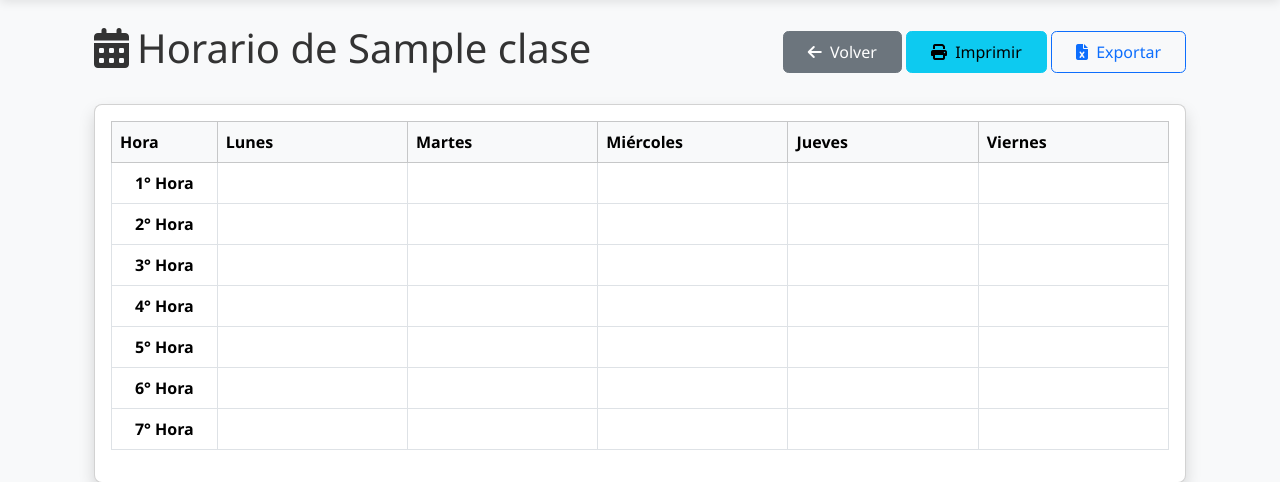
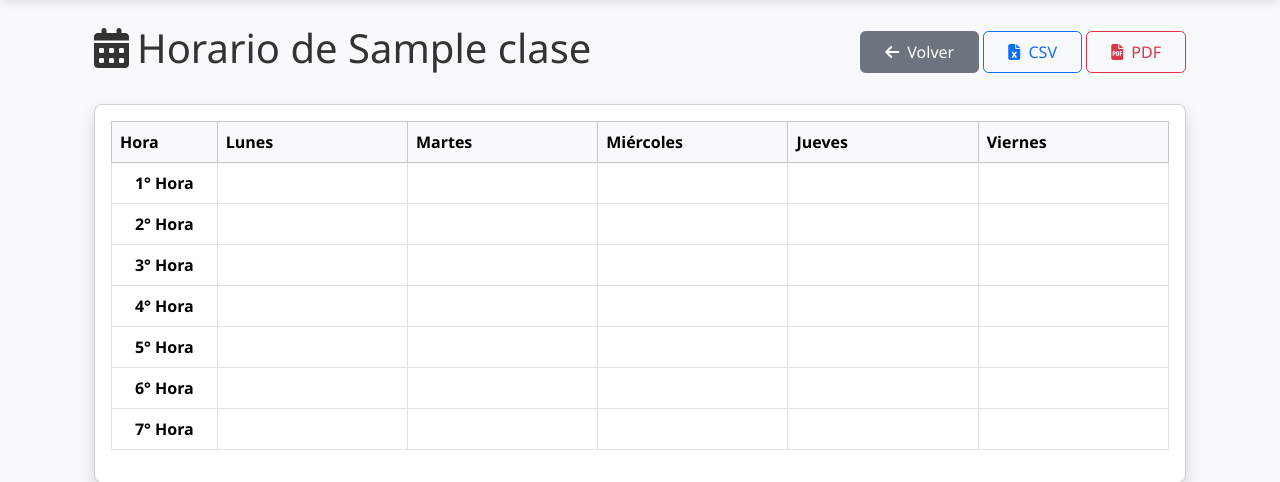
Before and after one commit to Bermudez-A/horario, a Flask app: page /schedules/view/1 in a window 1280 px wide. Shown: the part 56-538 px from the top of the page. Run offline with Flask 3, Linux system fonts and the light colour scheme; a user stored in the database is signed in; tables that the repository leaves empty hold one stand-in row (values such as "Sample post"); lists and menus that the app fills with data are empty; some libraries are stand-ins or nearby versions.

Commit message:
cambios en boton pdf

```diff
--- /dev/null
+++ b/app/static/js/views.js
@@ -0,0 +1,229 @@
+document.addEventListener('DOMContentLoaded', function() {
+    // Gráfico de distribución de horas
+    const ctxPie = document.getElementById('grafico-distribucion').getContext('2d');
+
+    // Get data from data attributes
+    const chartData = {
+        lunes: parseInt(document.getElementById('data-dias').dataset.lunes),
+        martes: parseInt(document.getElementById('data-dias').dataset.martes),
+        miercoles: parseInt(document.getElementById('data-dias').dataset.miercoles),
+        jueves: parseInt(document.getElementById('data-dias').dataset.jueves),
+        viernes: parseInt(document.getElementById('data-dias').dataset.viernes)
+    };
+
+    new Chart(ctxPie, {
+        type: 'bar',
+        data: {
+            labels: ['Lunes', 'Martes', 'Miércoles', 'Jueves', 'Viernes'],
+            datasets: [{
+                label: 'Horas de clase',
+                data: [
+                    chartData.lunes,
+                    chartData.martes,
+                    chartData.miercoles,
+                    chartData.jueves,
+                    chartData.viernes
+                ],
+                backgroundColor: [
+                    'rgba(54, 162, 235, 0.6)',
+                    'rgba(255, 99, 132, 0.6)',
+                    'rgba(255, 206, 86, 0.6)',
+                    'rgba(75, 192, 192, 0.6)',
+                    'rgba(153, 102, 255, 0.6)'
+                ],
+                borderColor: [
+                    'rgba(54, 162, 235, 1)',
+                    'rgba(255, 99, 132, 1)',
+                    'rgba(255, 206, 86, 1)',
+                    'rgba(75, 192, 192, 1)',
+                    'rgba(153, 102, 255, 1)'
+                ],
+                borderWidth: 1
+            }]
+        },
+        options: {
+            responsive: true,
+            plugins: {
+                legend: {
+                    display: false
+                }
+            },
+            scales: {
+                y: {
+                    beginAtZero: true,
+                    max: 7,
+                    ticks: {
+                        stepSize: 1
+                    }
+                }
+            }
+        }
+    });
+
+    // Botón de exportar a CSV
+    document.getElementById('btn-exportar').addEventListener('click', function() {
+        // Mostrar un mensaje de espera mientras se genera el CSV
+        const btnExportar = document.getElementById('btn-exportar');
+        const originalText = btnExportar.innerHTML;
+        btnExportar.innerHTML = '<i class="fas fa-spinner fa-spin me-1"></i> Exportando...';
+        btnExportar.disabled = true;
+
+        // Dar tiempo al DOM para actualizar y mostrar el icono de carga
+        setTimeout(function() {
+            generateCSV(btnExportar, originalText);
+        }, 200);
+    });
+
+    // Función para generar CSV desde la tabla de horario
+    function generateCSV(btnElement, originalBtnText) {
+        const horarioTabla = document.querySelector('.horario-tabla');
+        const titulo = document.querySelector('h1').textContent;
+
+        // Crear cabeceras
+        let csv = ['Hora,Lunes,Martes,Miércoles,Jueves,Viernes'];
+
+        // Recorrer filas de la tabla (saltando la cabecera)
+        const filas = horarioTabla.querySelectorAll('tbody tr');
+        filas.forEach(fila => {
+            let rowData = [];
+
+            // Obtener hora
+            const hora = fila.querySelector('th').textContent.trim();
+            rowData.push(`"${hora}"`);
+
+            // Obtener celdas
+            const celdas = fila.querySelectorAll('td');
+            celdas.forEach(celda => {
+                // Comprobar si hay clase
+                const asignaturaElement = celda.querySelector('.asignatura-nombre');
+                const profesorElement = celda.querySelector('.profesor-nombre');
+
+                if (asignaturaElement && profesorElement) {
+                    const asignatura = asignaturaElement.textContent.trim();
+                    const profesor = profesorElement.textContent.trim();
+                    rowData.push(`"${asignatura} (${profesor})"`);
+                } else {
+                    rowData.push('""');
+                }
+            });
+
+            // Añadir fila al CSV
+            csv.push(rowData.join(','));
+        });
+
+        // Unir todas las filas
+        const csvContent = csv.join('\n');
+
+        // Crear blob y descargar
+        const blob = new Blob([csvContent], { type: 'text/csv;charset=utf-8;' });
+        const link = document.createElement('a');
+        const url = URL.createObjectURL(blob);
+
+        link.setAttribute('href', url);
+        link.setAttribute('download', `Horario_${titulo.replace(/[^a-zA-Z0-9]/g, '_')}.csv`);
+        link.style.visibility = 'hidden';
+
+        document.body.appendChild(link);
+        link.click();
+        document.body.removeChild(link);
+
+        // Restaurar el botón
+        btnElement.innerHTML = originalBtnText;
+        btnElement.disabled = false;
+    }
+
+    // Botón de exportar a PDF
+    document.getElementById('btn-pdf').addEventListener('click', function() {
+        // Mostrar un mensaje de espera mientras se genera el PDF
+        const btnPdf = document.getElementById('btn-pdf');
+        const originalText = btnPdf.innerHTML;
+        btnPdf.innerHTML = '<i class="fas fa-spinner fa-spin me-1"></i> Generando PDF...';
+        btnPdf.disabled = true;
+
+        // Dar tiempo al DOM para actualizar y mostrar el icono de carga
+        setTimeout(function() {
+            generatePDF(btnPdf, originalText);
+        }, 200);
+    });
+
+    // Función para generar PDF usando jsPDF y html2canvas
+    function generatePDF(btnElement, originalBtnText) {
+        // Elementos que queremos incluir en el PDF
+        const horarioTabla = document.querySelector('.horario-tabla');
+        const resumenTabla = document.querySelector('.card .table-striped');
+        const titulo = document.querySelector('h1').textContent;
+
+        // Crear un nuevo documento PDF
+        const { jsPDF } = window.jspdf;
+        const doc = new jsPDF('landscape', 'pt', 'a4');
+        const pageWidth = doc.internal.pageSize.getWidth();
+        const pageHeight = doc.internal.pageSize.getHeight();
+        const margin = 40;
+
+        // Añadir título
+        doc.setFontSize(18);
+        doc.text(titulo, pageWidth / 2, margin, { align: 'center' });
+
+        // Capturar la tabla de horario como imagen
+        html2canvas(horarioTabla, { scale: 2 }).then(canvas => {
+            const imgData = canvas.toDataURL('image/png');
+            const imgWidth = pageWidth - (margin * 2);
+            const imgHeight = (canvas.height * imgWidth) / canvas.width;
+
+            // Añadir la imagen al PDF
+            doc.addImage(imgData, 'PNG', margin, margin + 20, imgWidth, imgHeight);
+
+            // Comprobar si necesitamos una nueva página para el resumen
+            if (margin + imgHeight + 40 > pageHeight - margin) {
+                doc.addPage();
+                doc.text("Resumen de Asignaturas", pageWidth / 2, margin, { align: 'center' });
+
+                // Capturar la tabla de resumen
+                if (resumenTabla) {
+                    html2canvas(resumenTabla, { scale: 2 }).then(resumenCanvas => {
+                        const resumenImgData = resumenCanvas.toDataURL('image/png');
+                        const resumenImgWidth = pageWidth / 2;
+                        const resumenImgHeight = (resumenCanvas.height * resumenImgWidth) / resumenCanvas.width;
+
+                        doc.addImage(resumenImgData, 'PNG', margin, margin + 40, resumenImgWidth, resumenImgHeight);
+
+                        // Guardar y descargar el PDF
+                        doc.save(`Horario_${titulo.replace(/[^a-zA-Z0-9]/g, '_')}.pdf`);
+
+                        // Restaurar el botón
+                        btnElement.innerHTML = originalBtnText;
+                        btnElement.disabled = false;
+                    });
+                } else {
+                    doc.save(`Horario_${titulo.replace(/[^a-zA-Z0-9]/g, '_')}.pdf`);
+                    btnElement.innerHTML = originalBtnText;
+                    btnElement.disabled = false;
+                }
+            } else {
+                // Añadir resumen en la misma página
+                doc.text("Resumen de Asignaturas", pageWidth / 2, margin + imgHeight + 40, { align: 'center' });
+
+                if (resumenTabla) {
+                    html2canvas(resumenTabla, { scale: 2 }).then(resumenCanvas => {
+                        const resumenImgData = resumenCanvas.toDataURL('image/png');
+                        const resumenImgWidth = pageWidth / 2;
+                        const resumenImgHeight = (resumenCanvas.height * resumenImgWidth) / resumenCanvas.width;
+
+                        doc.addImage(resumenImgData, 'PNG', margin, margin + imgHeight + 60, resumenImgWidth, resumenImgHeight);
+
+                        // Guardar y descargar el PDF
+                        doc.save(`Horario_${titulo.replace(/[^a-zA-Z0-9]/g, '_')}.pdf`);
+
+                        // Restaurar el botón
+                        btnElement.innerHTML = originalBtnText;
+                        btnElement.disabled = false;
+                    });
+                } else {
+                    doc.save(`Horario_${titulo.replace(/[^a-zA-Z0-9]/g, '_')}.pdf`);
+                    btnElement.innerHTML = originalBtnText;
+                    btnElement.disabled = false;
+                }
+            }
+        });
+    }
+});
--- a/app/templates/schedules/view.html
+++ b/app/templates/schedules/view.html
@@ -18,11 +18,11 @@
                 <i class="fas fa-magic me-1"></i> Generar
             </a>
             {% endif %}
-            <button class="btn btn-info" id="btn-imprimir">
-                <i class="fas fa-print me-1"></i> Imprimir
+            <button class="btn btn-outline-primary" id="btn-exportar">
+                <i class="fas fa-file-excel me-1"></i> CSV
             </button>
-            <button class="btn btn-outline-primary" id="btn-exportar">
-                <i class="fas fa-file-excel me-1"></i> Exportar
+            <button class="btn btn-outline-danger" id="btn-pdf">
+                <i class="fas fa-file-pdf me-1"></i> PDF
             </button>
         </div>
     </div>
@@ -117,6 +117,16 @@
                     <h5 class="mb-0"><i class="fas fa-chart-pie me-2"></i>Distribución por Día</h5>
                 </div>
                 <div class="card-body">
+                    <!-- Hidden div to store data for JavaScript -->
+                    <div id="data-dias" class="d-none"
+                        data-lunes="{{ distribucion_dias.lunes }}"
+                        data-martes="{{ distribucion_dias.martes }}"
+                        data-miercoles="{{ distribucion_dias.miercoles }}"
+                        data-jueves="{{ distribucion_dias.jueves }}"
+                        data-viernes="{{ distribucion_dias.viernes }}">
+                    </div>
+                    <!-- Hidden div for export URL -->
+                    <div id="data-export" class="d-none" data-url="{{ url_for('schedules.index') }}?export={{ clase.id }}"></div>
                     <canvas id="grafico-distribucion"></canvas>
                 </div>
             </div>
@@ -126,68 +136,7 @@
 {% endblock %}
 
 {% block scripts %}
-<script>
-    document.addEventListener('DOMContentLoaded', function() {
-        // Gráfico de distribución de horas
-        const ctxPie = document.getElementById('grafico-distribucion').getContext('2d');
-        new Chart(ctxPie, {
-            type: 'bar',
-            data: {
-                labels: ['Lunes', 'Martes', 'Miércoles', 'Jueves', 'Viernes'],
-                datasets: [{
-                    label: 'Horas de clase',
-                    data: [
-                        {{ distribucion_dias.lunes }},
-                        {{ distribucion_dias.martes }},
-                        {{ distribucion_dias.miercoles }},
-                        {{ distribucion_dias.jueves }},
-                        {{ distribucion_dias.viernes }}
-                    ],
-                    backgroundColor: [
-                        'rgba(54, 162, 235, 0.6)',
-                        'rgba(255, 99, 132, 0.6)',
-                        'rgba(255, 206, 86, 0.6)',
-                        'rgba(75, 192, 192, 0.6)',
-                        'rgba(153, 102, 255, 0.6)'
-                    ],
-                    borderColor: [
-                        'rgba(54, 162, 235, 1)',
-                        'rgba(255, 99, 132, 1)',
-                        'rgba(255, 206, 86, 1)',
-                        'rgba(75, 192, 192, 1)',
-                        'rgba(153, 102, 255, 1)'
-                    ],
-                    borderWidth: 1
-                }]
-            },
-            options: {
-                responsive: true,
-                plugins: {
-                    legend: {
-                        display: false
-                    }
-                },
-                scales: {
-                    y: {
-                        beginAtZero: true,
-                        max: 7,
-                        ticks: {
-                            stepSize: 1
-                        }
-                    }
-                }
-            }
-        });
-
-        // Botón de imprimir
-        document.getElementById('btn-imprimir').addEventListener('click', function() {
-            window.print();
-        });
-
-        // Botón de exportar a Excel
-        document.getElementById('btn-exportar').addEventListener('click', function() {
-            window.location.href = "{{ url_for('schedules.index') }}?export={{ clase.id }}";
-        });
-    });
-</script>
+<script src="https://cdnjs.cloudflare.com/ajax/libs/jspdf/2.5.1/jspdf.umd.min.js"></script>
+<script src="https://cdnjs.cloudflare.com/ajax/libs/html2canvas/1.4.1/html2canvas.min.js"></script>
+<script src="{{ url_for('static', filename='js/views.js') }}"></script>
 {% endblock %}
```
